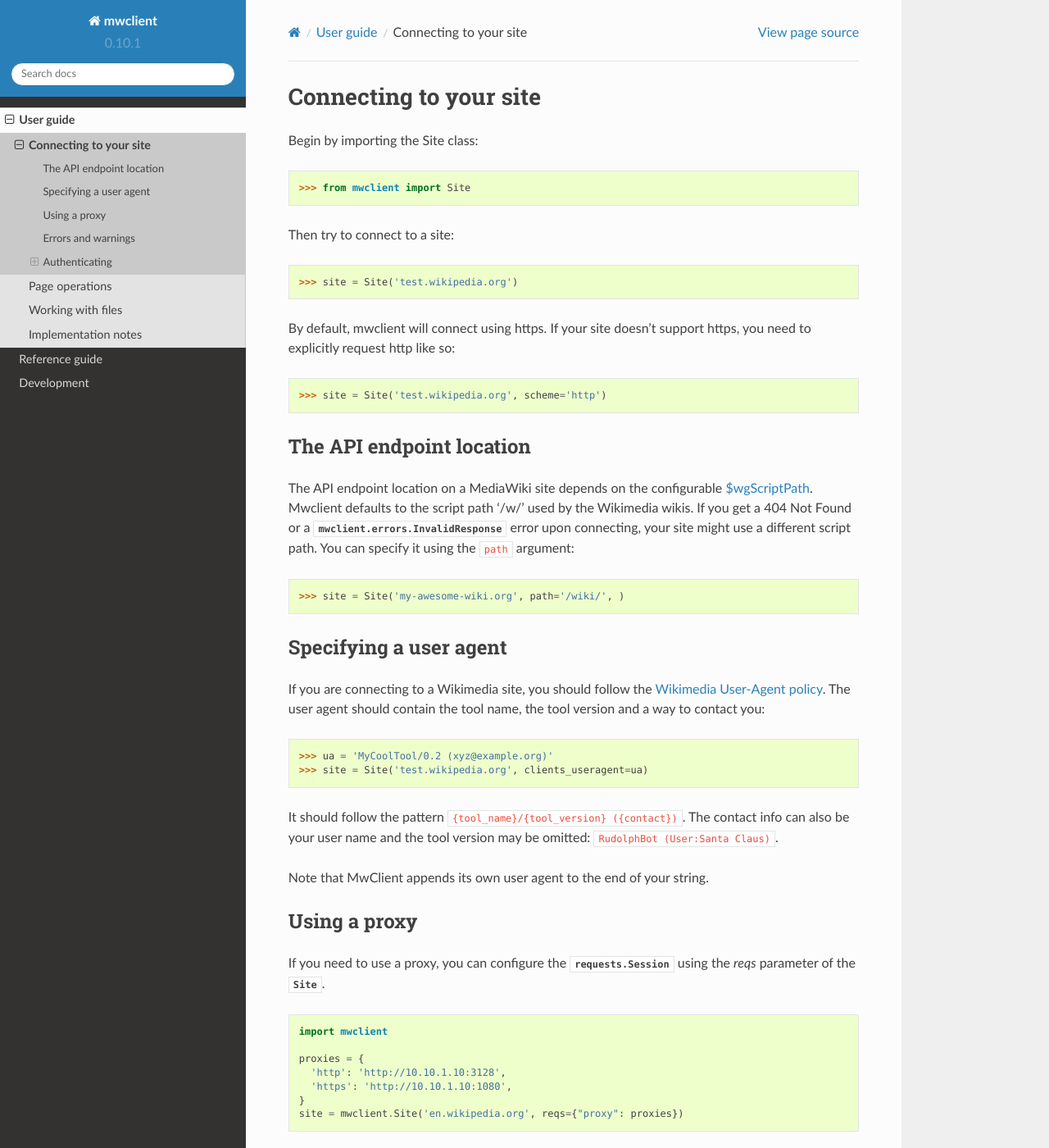
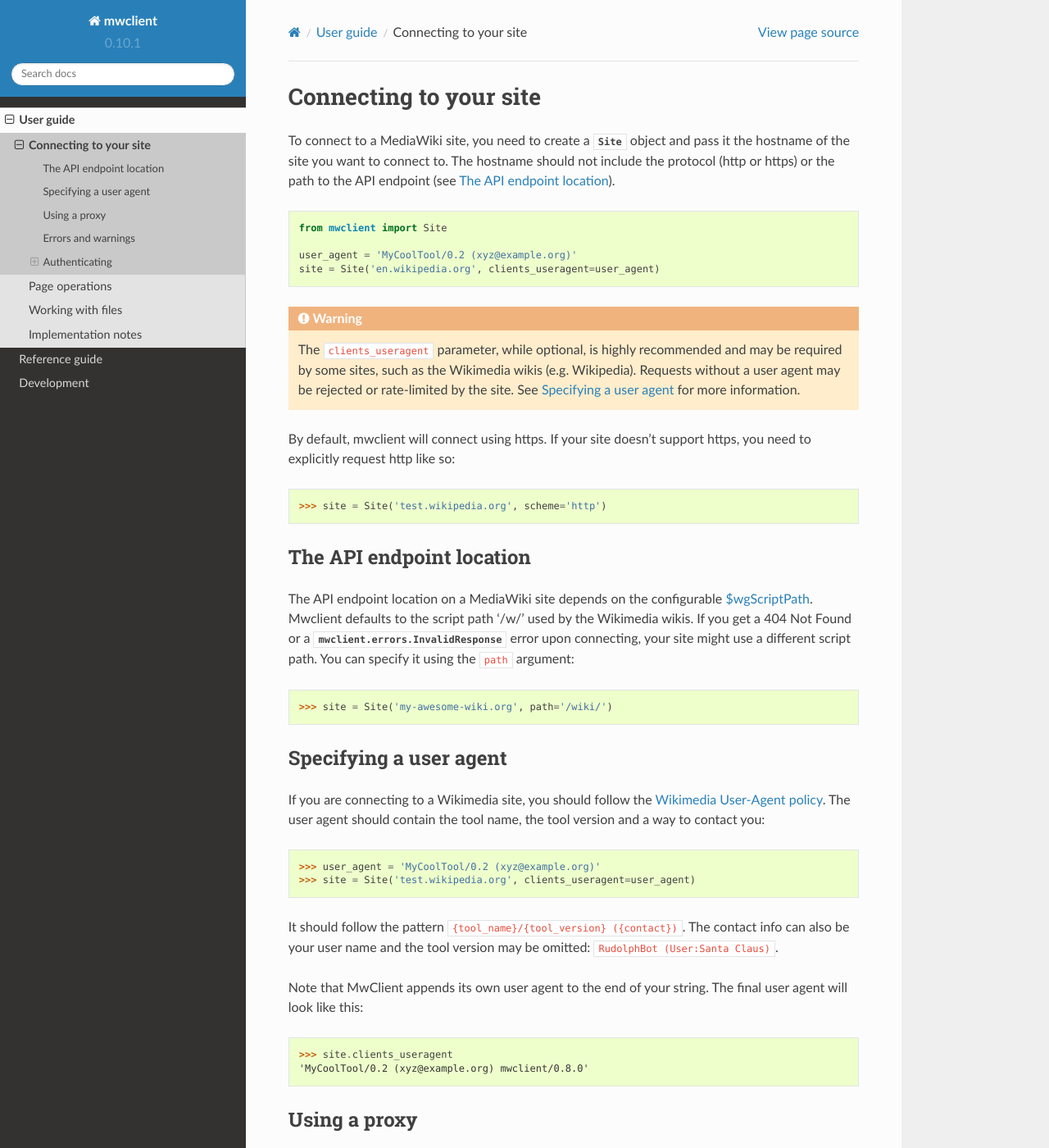
Before and after one commit to mwclient/mwclient, a Sphinx documentation site: the page built from docs/source/user/connecting.rst, in a window 1280 px wide and 1400 px high. Shown: the whole window at 82% size. Built offline with Sphinx 7.4.7 and the Read the Docs theme 2.0.0, drawn with Linux system fonts in a browser that asks for light colours; the version number is read from the project's files by our own code.

Commit message:
docs: #302 recommend setting a user-agent

```diff
--- a/docs/source/user/connecting.rst
+++ b/docs/source/user/connecting.rst
@@ -3,13 +3,24 @@
 Connecting to your site
 =======================
 
-Begin by importing the Site class:
+To connect to a MediaWiki site, you need to create a :class:`~mwclient.client.Site`
+object and pass it the hostname of the site you want to connect to. The hostname
+should not include the protocol (http or https) or the path to the API endpoint
+(see :ref:`endpoint`).
 
-    >>> from mwclient import Site
+.. code-block:: python
 
-Then try to connect to a site:
+    from mwclient import Site
 
-    >>> site = Site('test.wikipedia.org')
+    user_agent = 'MyCoolTool/0.2 (xyz@example.org)'
+    site = Site('en.wikipedia.org', clients_useragent=user_agent)
+
+.. warning::
+
+    The ``clients_useragent`` parameter, while optional, is highly recommended
+    and may be required by some sites, such as the Wikimedia wikis (e.g.
+    Wikipedia). Requests without a user agent may be rejected or rate-limited
+    by the site. See :ref:`user-agent` for more information.
 
 By default, mwclient will connect using https. If your site doesn't support
 https, you need to explicitly request http like so:
@@ -27,7 +38,7 @@ Wikimedia wikis. If you get a 404 Not Found or a
 :class:`mwclient.errors.InvalidResponse` error upon connecting, your site might
 use a different script path. You can specify it using the ``path`` argument:
 
-    >>> site = Site('my-awesome-wiki.org', path='/wiki/', )
+    >>> site = Site('my-awesome-wiki.org', path='/wiki/')
 
 .. _$wgScriptPath: https://www.mediawiki.org/wiki/Manual:$wgScriptPath
 
@@ -41,8 +52,8 @@ If you are connecting to a Wikimedia site, you should follow the
 The user agent should contain the tool name, the tool version
 and a way to contact you:
 
-    >>> ua = 'MyCoolTool/0.2 (xyz@example.org)'
-    >>> site = Site('test.wikipedia.org', clients_useragent=ua)
+    >>> user_agent = 'MyCoolTool/0.2 (xyz@example.org)'
+    >>> site = Site('test.wikipedia.org', clients_useragent=user_agent)
 
 It should follow the pattern
 ``{tool_name}/{tool_version} ({contact})``. The contact info can also
@@ -50,6 +61,10 @@ be your user name and the tool version may be omitted:
 ``RudolphBot (User:Santa Claus)``.
 
 Note that MwClient appends its own user agent to the end of your string.
+The final user agent will look like this:
+
+    >>> site.clients_useragent
+    'MyCoolTool/0.2 (xyz@example.org) mwclient/0.8.0'
 
 .. _Wikimedia User-Agent policy: https://meta.wikimedia.org/wiki/User-Agent_policy
 
```
Also changed, not shown: docs/source/index.rst (+2 -1 lines), docs/source/user/page-ops.rst (+8 -3 lines).
